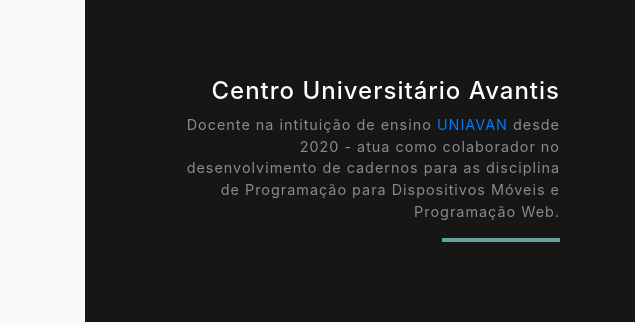
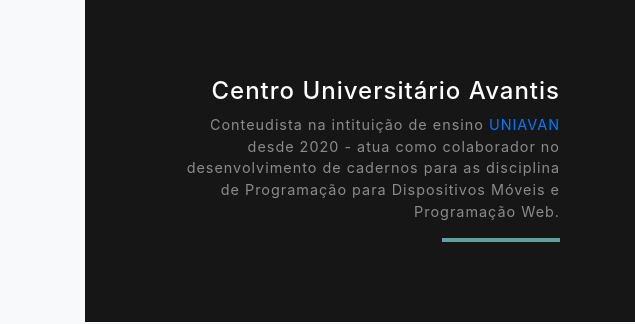
Before and after one commit to alexrese/sitealexrese, a website with bundled scripts: page index.html in a window 1280 px wide. Shown: the part 3254-3578 px from the top of the page, 0-635 px from the left. Built offline with nearby package versions, Linux system fonts and the light colour scheme.

Commit message:
Ajustes no texto

```diff
--- a/index.html
+++ b/index.html
@@ -193,7 +193,7 @@
             <div class="d-flex h-100">
               <div class="project-text w-100 my-auto text-center text-lg-right">
                 <h4 class="text-white">Centro Universitário Avantis</h4>
-                <p class="mb-0 text-white-50">Docente na intituição de ensino <a
+                <p class="mb-0 text-white-50">Conteudista na intituição de ensino <a
                     href="https://www.uniavan.edu.br/">UNIAVAN</a> desde 2020 - atua como colaborador
                   no desenvolvimento de cadernos para as disciplina de Programação para Dispositivos Móveis e
                   Programação Web.
```
